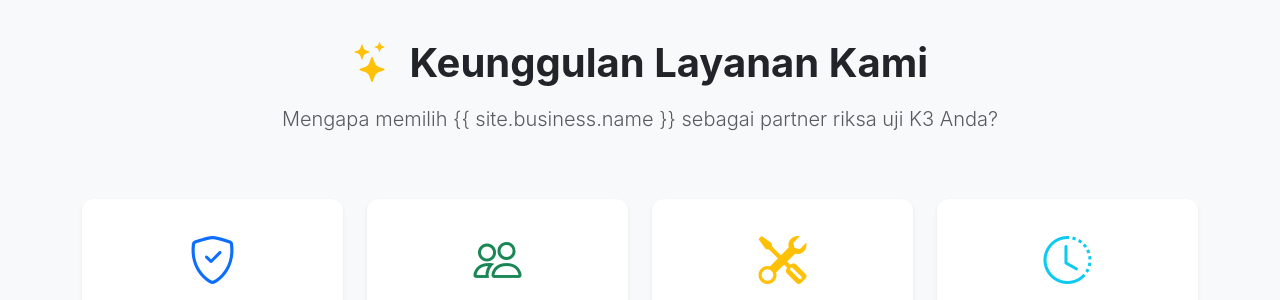
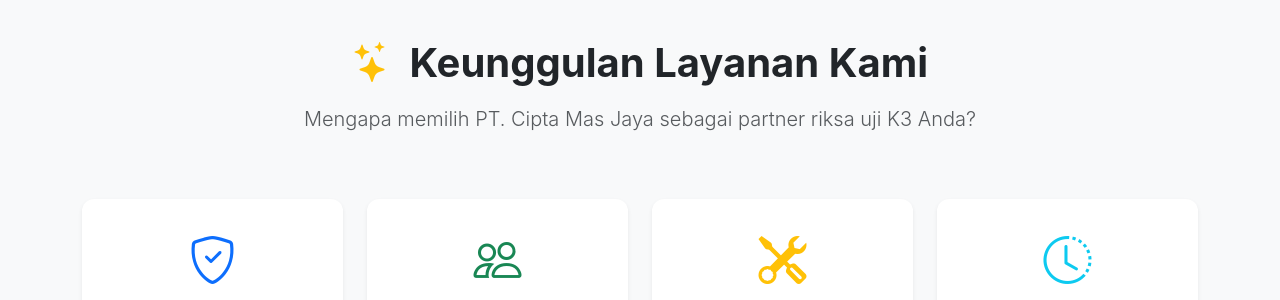
Before and after one commit to ciptamasjaya/cmj.github.io, a Jekyll site: the page built from layanan.html, in a window 1280 px wide and 1400 px high, scrolled down 3611 px. Shown: the part 150-450 px from the top of the window. Built offline with Jekyll 4.4.1, drawn with Linux system fonts in a browser that asks for light colours.

Commit message:
Fix variable rendering and add icon hover effects to service page
- Replace Liquid variable with actual company name in service_features.yml
- Add consistent icon hover effects (scale, rotate, color change) to service list and feature cards
- Match homepage service icon hover animation style

🤖 Generated with [Claude Code](https://claude.com/claude-code)

Co-Authored-By: Claude <noreply@anthropic.com>

```diff
--- a/_data/service_features.yml
+++ b/_data/service_features.yml
@@ -21,7 +21,7 @@ header:
   title: "Keunggulan Layanan Kami"
   icon: "bi-stars"
   icon_color: "warning"
-  description: "Mengapa memilih {{ site.business.name }} sebagai partner riksa uji K3 Anda?"
+  description: "Mengapa memilih PT. Cipta Mas Jaya sebagai partner riksa uji K3 Anda?"
   css_class: "features-header"            # Additional class for header
 
 # Features List
--- a/assets/css/blocks.scss
+++ b/assets/css/blocks.scss
@@ -564,6 +564,13 @@
 .block--service-list .service-icon-large i {
   font-size: 4rem;
   display: inline-block;
+  transition: all 0.4s cubic-bezier(0.68, -0.55, 0.265, 1.55);
+}
+
+.block--service-list .service-list-card:hover .service-icon-large i {
+  transform: scale(1.15) rotate(5deg);
+  color: #0a58ca !important;
+  filter: drop-shadow(0 4px 8px rgba(13, 110, 253, 0.3));
 }
 
 .block--service-list .service-items ul {
@@ -600,11 +607,13 @@
 .block--service-features .feature-icon i {
   font-size: 3rem;
   display: inline-block;
-  transition: transform 0.3s ease;
+  transition: all 0.4s cubic-bezier(0.68, -0.55, 0.265, 1.55);
 }
 
 .block--service-features .feature-card:hover .feature-icon i {
-  transform: scale(1.1);
+  transform: scale(1.15) rotate(5deg);
+  color: #0a58ca !important;
+  filter: drop-shadow(0 4px 8px rgba(13, 110, 253, 0.3));
 }
 
 .block--service-features .step-number {
```
